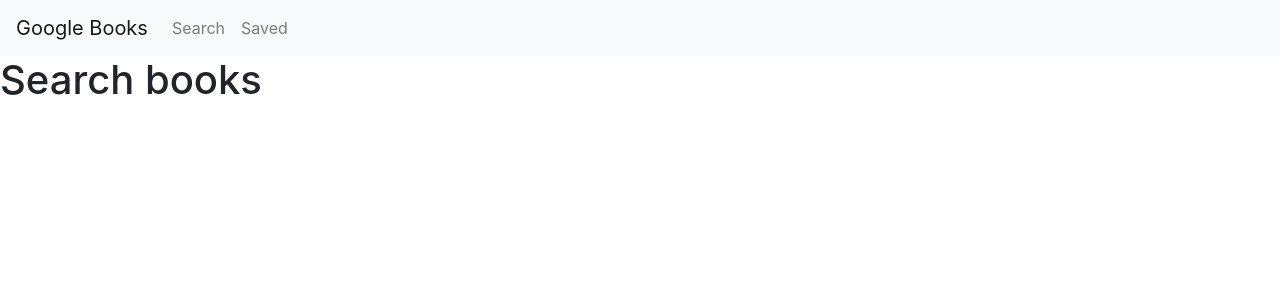
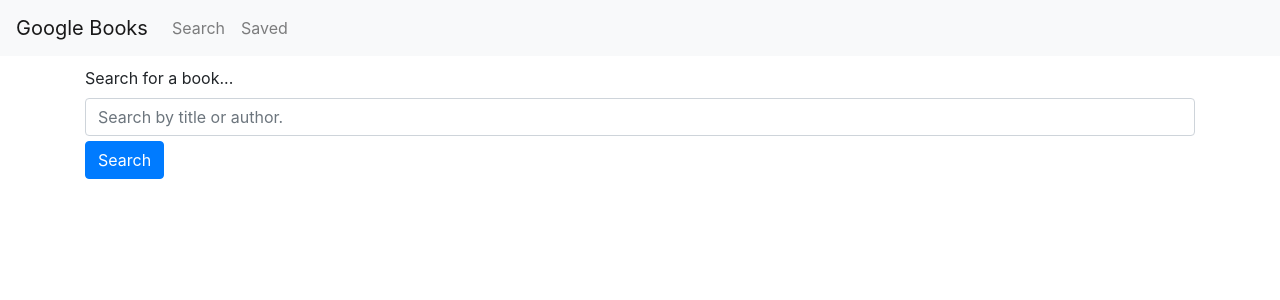
Before and after one commit to jenniferdaeumler/gt-mern-google-booksearch-app, a React (Create React App) app in the folder client/: page /search in a window 1280 px wide. Shown: the top 300 px of the page. Built offline with nearby package versions, Linux system fonts and the light colour scheme; no server answers.

Commit message:
style search

```diff
--- a/client/src/containers/Search/Search.css
+++ b/client/src/containers/Search/Search.css
@@ -0,0 +1,9 @@
+#searchButton{
+  margin: 0 auto;
+  margin-top: 5px;
+}
+
+#searchText{
+    text-align: center;
+    padding-top: 10px;
+}
--- a/client/src/containers/Search/Search.jsx
+++ b/client/src/containers/Search/Search.jsx
@@ -1,10 +1,31 @@
-import React, { Component } from 'react';
+import React, { Component } from "react";
+import "./Search.css";
 
 class Search extends Component {
   render() {
     return (
       <div>
-                <h1>Search books</h1>
+          <div className="container">
+              <div className="row">
+                  <div className = "col-12">
+        <form>
+          <div className="form-group">
+            <label for="exampleInputEmail1" id="searchText">Search for a book...</label>
+            <input
+              type="email"
+              class="form-control"
+              id="searchForm"
+              aria-describedby="emailHelp"
+              placeholder="Search by title or author."
+            />
+            <button type="submit" class="btn btn-primary" id="searchButton">
+              Search
+            </button>
+          </div>
+        </form>
+        </div>
+        </div>
+        </div>
       </div>
     );
   }
```
Lines whose indentation alone changed are shown as unchanged.
